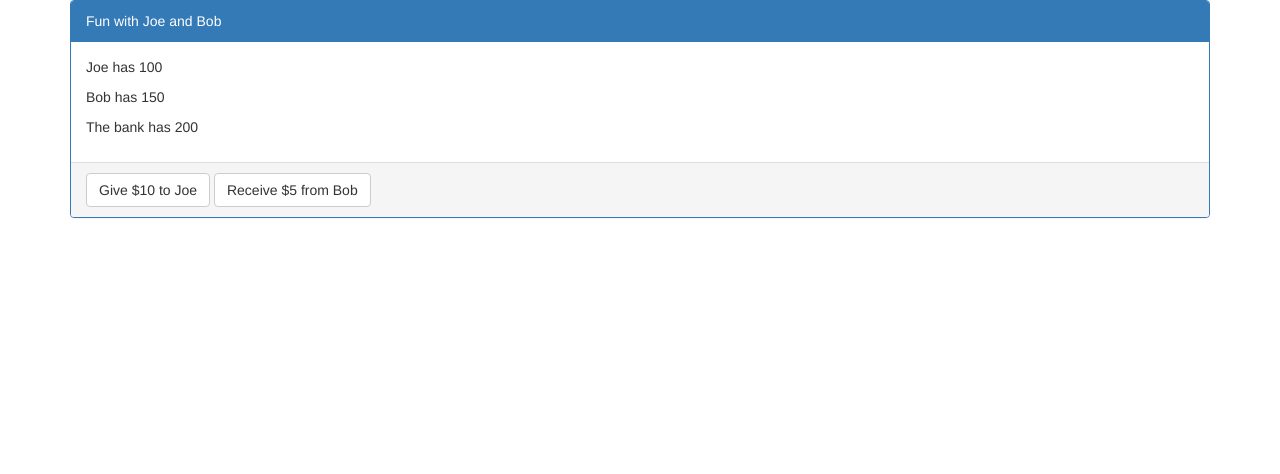
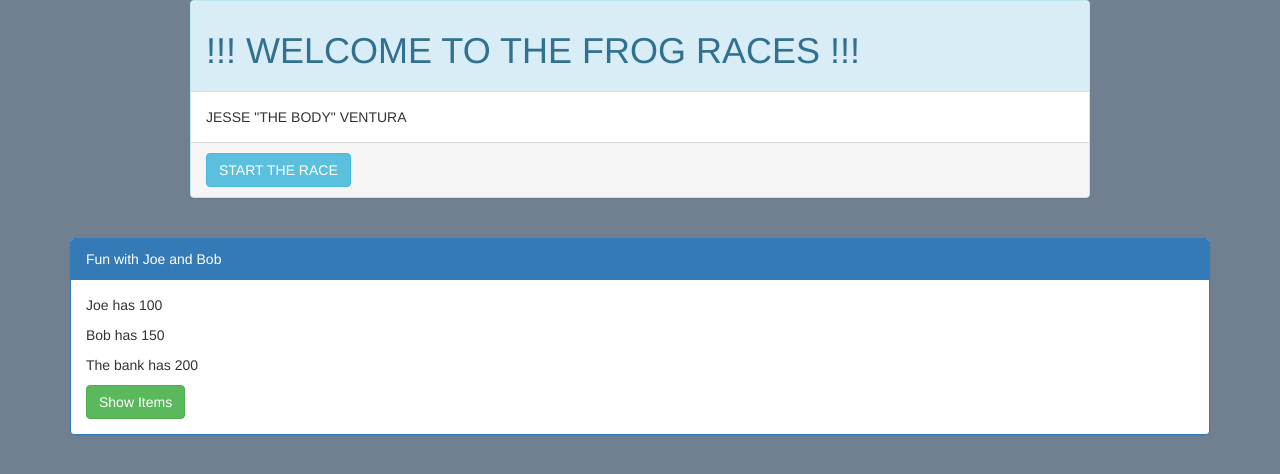
Before and after one commit to romsies/racingFrogs, a plain HTML site: page index.html in a window 1280 px wide. Drawn offline with nearby package versions, Linux system fonts and the light colour scheme.

Commit message:
added panels

```diff
--- a/index.html
+++ b/index.html
@@ -4,10 +4,24 @@
     <meta charset="UTF-8">
     <title>Racing Frogs</title>
     <link rel="stylesheet" href="https://maxcdn.bootstrapcdn.com/bootstrap/3.3.5/css/bootstrap.min.css">
-
+    <link rel="stylesheet" href="site.css">
 </head>
 
 <body ng-controller="MainController as vm">
+    <div class="welcome">
+        <div class="panel panel-info">
+            <div class="panel-heading">
+                <h1>!!! WELCOME TO THE FROG RACES !!!</h1>
+            </div>
+            <div class="panel-body">
+                JESSE "THE BODY" VENTURA
+            </div>
+
+        <div class="panel-footer"><span class="btn btn-info" ng-click="startRace">START THE RACE</span></div>
+
+        </div>
+    </div>
+    <br>
     <div class="container">
         <div class="panel panel-primary">
             <div class="panel-heading">
@@ -23,8 +37,9 @@
                 <p>
                     The bank has {{ vm.bank }}
                 </p>
+                <span class="btn btn-success" ng-click="showItems = !showItems">Show Items</span>
             </div>
-            <div class="panel-footer">
+            <div class="panel-footer" ng-show="showItems">
                 <span class="btn btn-default" ng-click="vm.giveMoneyToJoe()">Give $10 to Joe</span>
                 <span class="btn btn-default" ng-click="vm.receiveMoneyFromBob()">Receive $5 from Bob</span>
             </div>
--- a/site.css
+++ b/site.css
@@ -0,0 +1,7 @@
+body{
+	background: slategrey
+}
+.welcome{
+	width: 900px;
+	margin: auto;
+}
```
